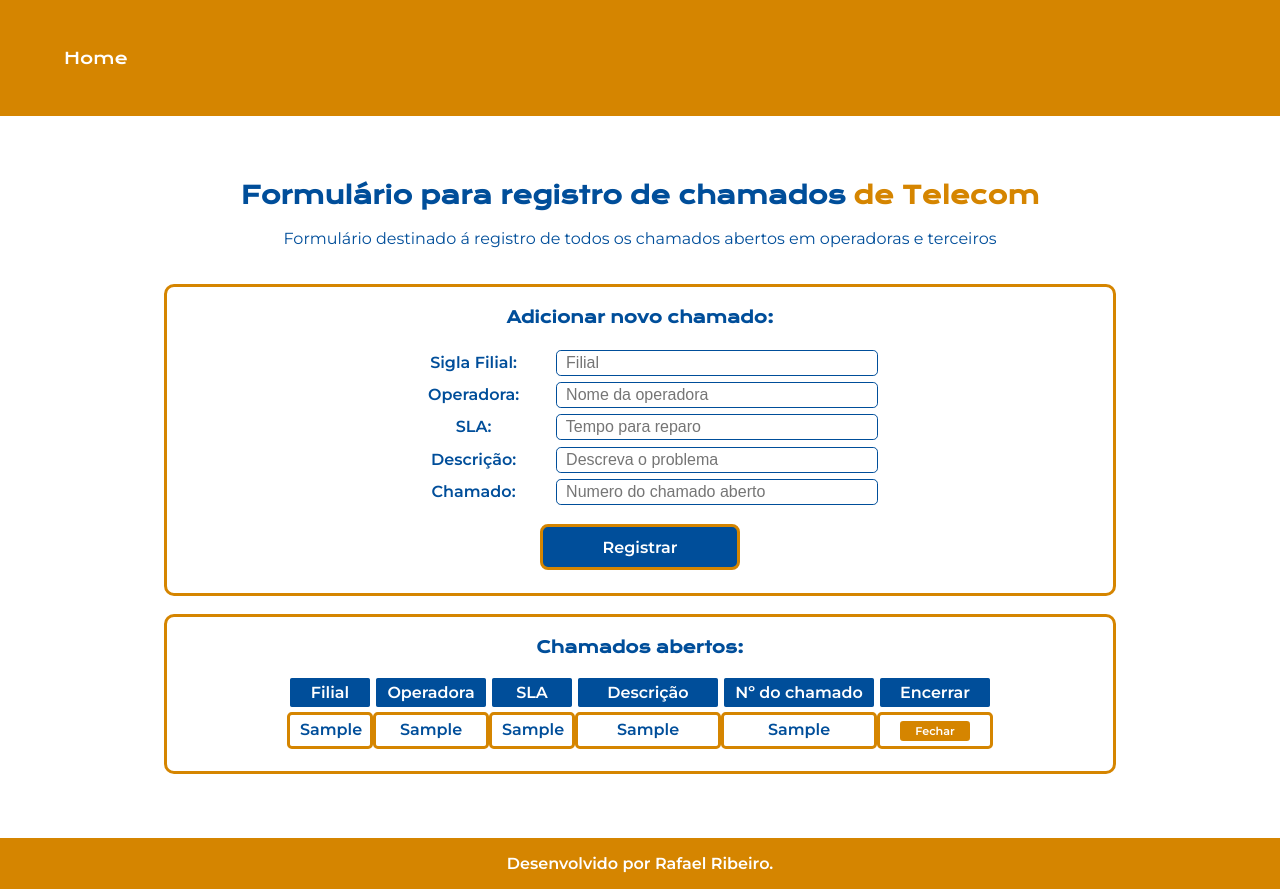
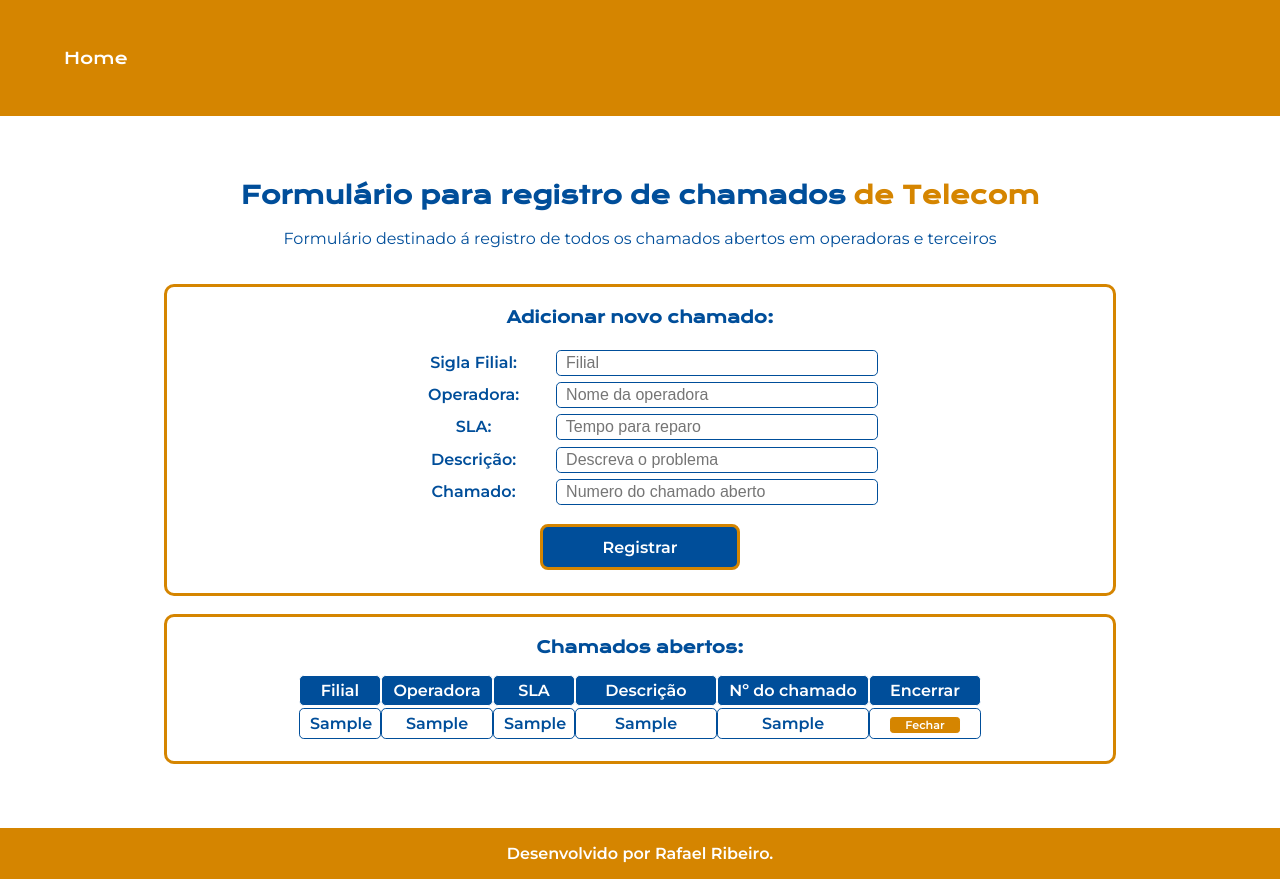
Before and after one commit to rafaelrtinoco/RegistroChamados, a plain HTML site: page index.html in a window 1280 px wide. Both pictures are taken after typing "Sample", "Sample", "Sample", "Sample", "Sample" into the empty fields and a click on the button "Registrar". Drawn offline with nearby package versions, Linux system fonts and the light colour scheme.

Commit message:
ainda estilizando

```diff
--- a/estilos/estilo-tr-td.css
+++ b/estilos/estilo-tr-td.css
@@ -16,7 +16,7 @@
   font-family: var(--fonte-principal);
   width: 60px;
   color: var(--cor-secundaria);
-  border: 0.2rem solid var(--cor-secundaria);
+  border: 0.1rem solid var(--cor-secundaria);
   background-color: var(--cor-principal);
   padding: 5px 10px;
   border-radius: 0.3rem;
@@ -26,7 +26,7 @@
   font-family: var(--fonte-principal);
   width: 90px;
   color: var(--cor-secundaria);
-  border: 0.2rem solid var(--cor-secundaria);
+  border: 0.1rem solid var(--cor-secundaria);
   background-color: var(--cor-principal);
   padding: 5px 10px;
   border-radius: 0.3rem;
@@ -36,7 +36,7 @@
   font-family: var(--fonte-principal);
   width: 60px;
   color: var(--cor-secundaria);
-  border: 0.2rem solid var(--cor-secundaria);
+  border: 0.1rem solid var(--cor-secundaria);
   background-color: var(--cor-principal);
   padding: 5px 10px;
   border-radius: 0.3rem;
@@ -46,7 +46,7 @@
   font-family: var(--fonte-principal);
   width: 120px;
   color: var(--cor-secundaria);
-  border: 0.2rem solid var(--cor-secundaria);
+  border: 0.1rem solid var(--cor-secundaria);
   background-color: var(--cor-principal);
   padding: 5px 10px;
   border-radius: 0.3rem;
@@ -56,7 +56,7 @@
   font-family: var(--fonte-principal);
   width: 130px;
   color: var(--cor-secundaria);
-  border: 0.2rem solid var(--cor-secundaria);
+  border: 0.1rem solid var(--cor-secundaria);
   background-color: var(--cor-principal);
   padding: 5px 10px;
   border-radius: 0.3rem;
@@ -66,7 +66,7 @@
   font-family: var(--fonte-principal);
   width: 90px;
   color: var(--cor-secundaria);
-  border: 0.2rem solid var(--cor-secundaria);
+  border: 0.1rem solid var(--cor-secundaria);
   background-color: var(--cor-principal);
   padding: 5px 10px;
   border-radius: 0.3rem;
@@ -76,7 +76,7 @@
   font-family: var(--fonte-principal);
   width: 60px;
   color: var(--cor-principal);
-  border: 0.2rem solid var(--cor-terciaria);
+  border: 0.1rem solid var(--cor-principal);
   background-color: var(--cor-secundaria);
   padding: 5px 10px;
   border-radius: 0.3rem;
@@ -87,7 +87,7 @@
   font-family: var(--fonte-principal);
   width: 90px;
   color: var(--cor-principal);
-  border: 0.2rem solid var(--cor-terciaria);
+  border: 0.1rem solid var(--cor-principal);
   background-color: var(--cor-secundaria);
   padding: 5px 10px;
   border-radius: 0.3rem;
@@ -98,7 +98,7 @@
   font-family: var(--fonte-principal);
   width: 60px;
   color: var(--cor-principal);
-  border: 0.2rem solid var(--cor-terciaria);
+  border: 0.1rem solid var(--cor-principal);
   background-color: var(--cor-secundaria);
   padding: 5px 10px;
   border-radius: 0.3rem;
@@ -109,7 +109,7 @@
   font-family: var(--fonte-principal);
   width: 120px;
   color: var(--cor-principal);
-  border: 0.2rem solid var(--cor-terciaria);
+  border: 0.1rem solid var(--cor-principal);
   background-color: var(--cor-secundaria);
   padding: 5px 10px;
   border-radius: 0.3rem;
@@ -120,7 +120,7 @@
   font-family: var(--fonte-principal);
   width: 130px;
   color: var(--cor-principal);
-  border: 0.2rem solid var(--cor-terciaria);
+  border: 0.1rem solid var(--cor-principal);
   background-color: var(--cor-secundaria);
   padding: 5px 10px;
   border-radius: 0.3rem;
@@ -131,7 +131,7 @@
   font-family: var(--fonte-principal);
   width: 90px;
   color: var(--cor-principal);
-  border: 0.2rem solid var(--cor-terciaria);
+  border: 0.1rem solid var(--cor-principal);
   background-color: var(--cor-secundaria);
   padding: 5px 10px;
   border-radius: 0.3rem;
@@ -139,7 +139,7 @@
 }
 
 .info-finalizar button {
-  border: 0.2rem solid var(--cor-terciaria);
+  border: 0.1rem solid var(--cor-terciaria);
   background-color: var(--cor-terciaria);
   width: 70px;
   font-weight: 700;
@@ -151,7 +151,7 @@
 }
 
 .info-finalizar button:hover {
-  border: 0.2rem solid var(--cor-principal);
+  border: 0.1rem solid var(--cor-principal);
   background-color: var(--cor-terciaria);
   width: 70px;
   font-weight: 900;
```
